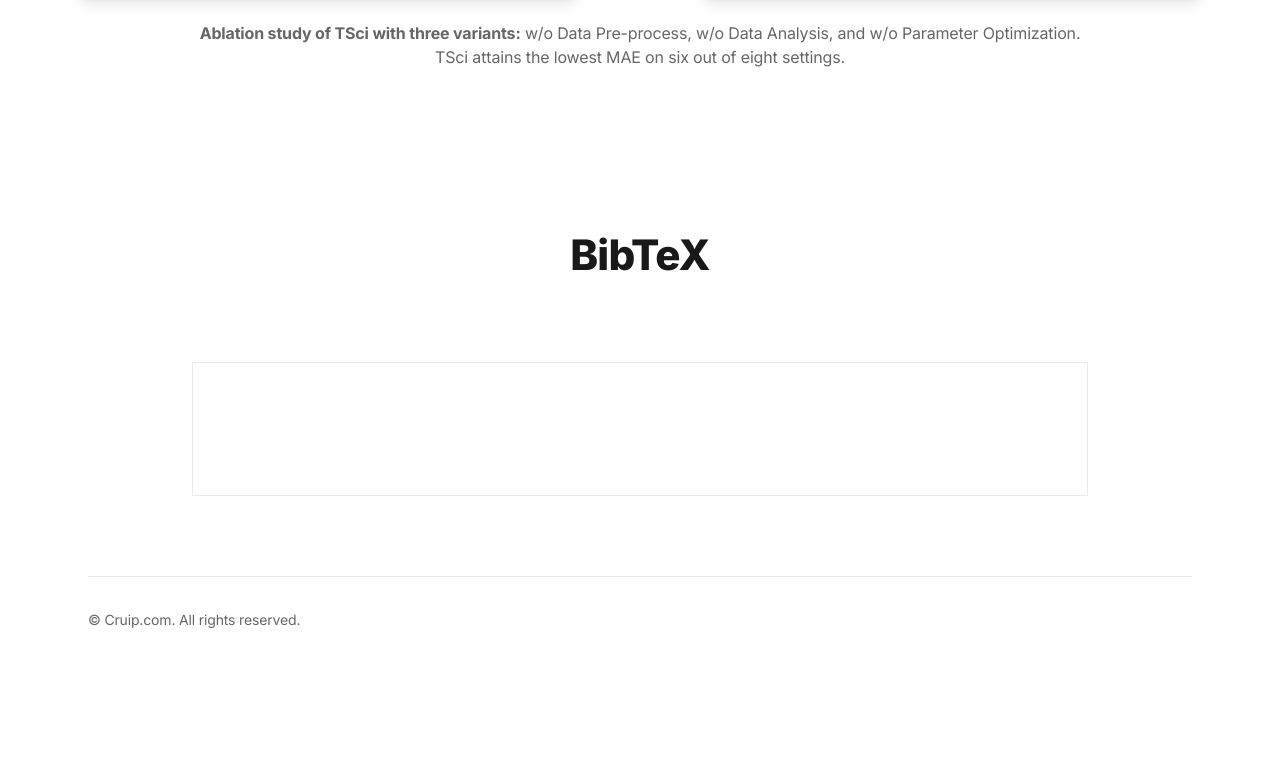
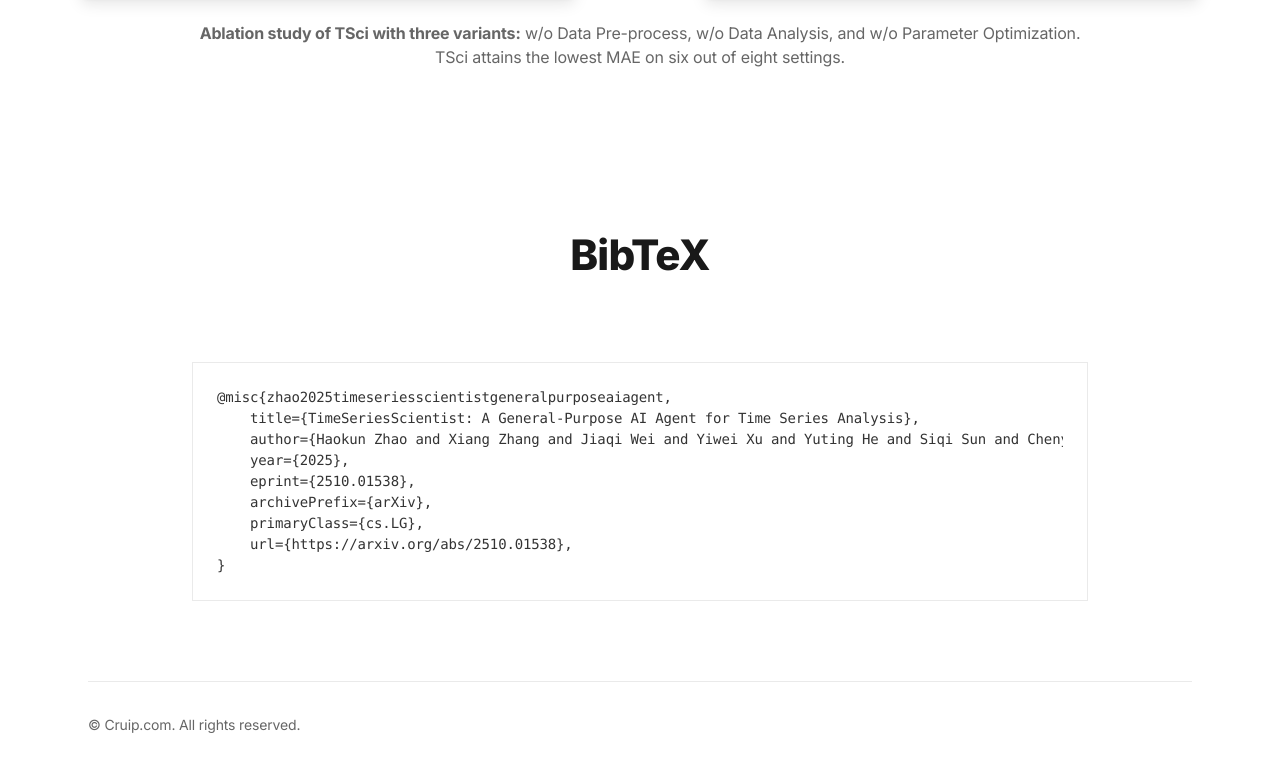
Before and after one commit to Y-Research-SBU/TimeSeriesScientist, a website: page index.html in a window 1280 px wide. Shown: the part 6960-7727 px from the top of the page. Before the commit the page ends 7622 px from the top, so only its background shows below. Drawn offline with Linux system fonts and the light colour scheme; some icons are missing.

Commit message:
Update BibTeX entry in index.html

```diff
--- a/index.html
+++ b/index.html
@@ -974,14 +974,15 @@
                         <!-- BibTeX Code -->
                         <div class="max-w-4xl mx-auto">
                             <div class="bg-gray-50 rounded-lg border border-gray-200 p-6">
-                                <pre class="text-sm text-gray-800 whitespace-pre-wrap overflow-x-auto font-mono leading-relaxed"><code>
-                                    <!-- @article{zhang2025postergen, -->
-    <!-- title={PosterGen: Aesthetic-Aware Paper-to-Poster Generation via Multi-Agent LLMs},
-    author={Zhilin Zhang and Xiang Zhang and Jiaqi Wei and Yiwei Xu and Chenyu You},
-    journal={arXiv:2508.17188},
-    year={2025} -->
-<!-- } -->
-</code></pre>
+                                <pre class="text-sm text-gray-800 whitespace-pre-wrap overflow-x-auto font-mono leading-relaxed"><code>@misc{zhao2025timeseriesscientistgeneralpurposeaiagent,
+    title={TimeSeriesScientist: A General-Purpose AI Agent for Time Series Analysis},
+    author={Haokun Zhao and Xiang Zhang and Jiaqi Wei and Yiwei Xu and Yuting He and Siqi Sun and Chenyu You},
+    year={2025},
+    eprint={2510.01538},
+    archivePrefix={arXiv},
+    primaryClass={cs.LG},
+    url={https://arxiv.org/abs/2510.01538},
+}</code></pre>
                             </div>
                         </div>
 
```
